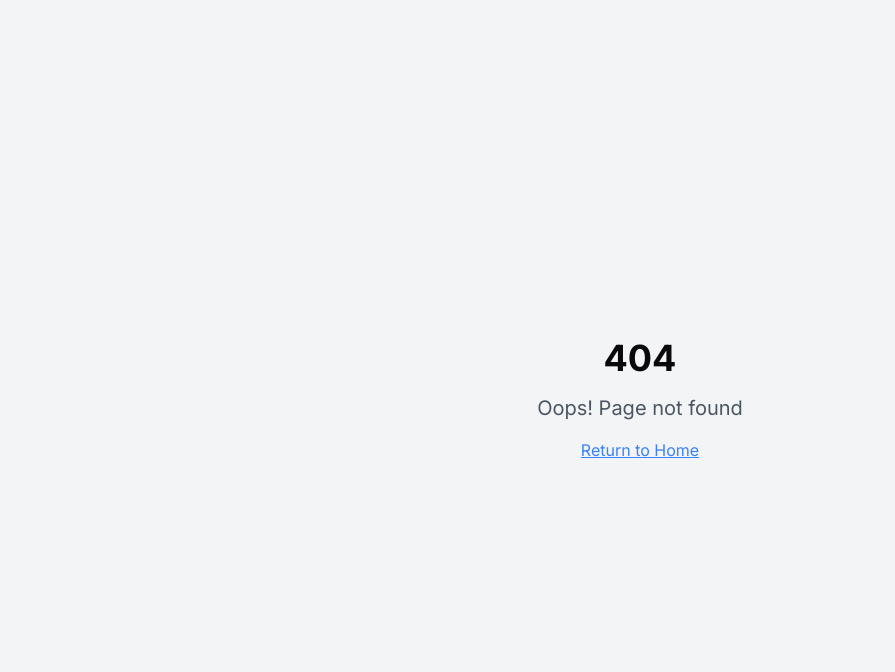
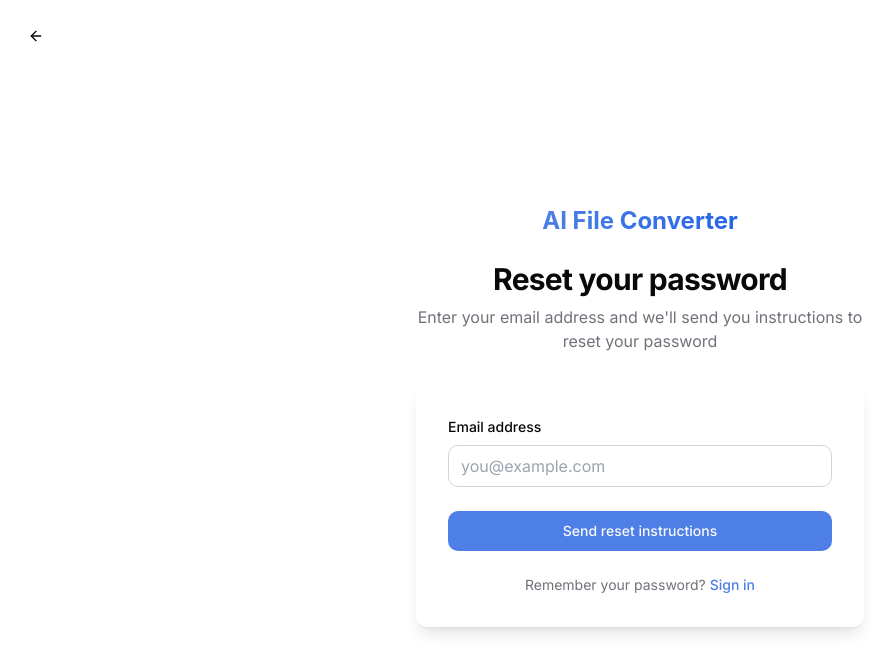
Before and after one commit to Teranne/AI-File-Converter, a React (Vite) app: page /forgot-password in a window 1280 px wide. Before the commit this address had no page. Shown: the top 672 px of the page, without its empty margins (0-895 px from the left). Built offline with nearby package versions, Linux system fonts and the light colour scheme.

Commit message:
Add forgot password page
This commit adds a page for users to reset their password if they have forgotten it.  The page will be accessible via a link on the login and signup pages.

```diff
--- a/src/App.tsx
+++ b/src/App.tsx
@@ -7,6 +7,7 @@ import { BrowserRouter, Routes, Route } from "react-router-dom";
 import Index from "./pages/Index";
 import Login from "./pages/Login";
 import Signup from "./pages/Signup";
+import ForgotPassword from "./pages/ForgotPassword";
 import NotFound from "./pages/NotFound";
 
 const queryClient = new QueryClient();
@@ -21,6 +22,7 @@ const App = () => (
           <Route path="/" element={<Index />} />
           <Route path="/login" element={<Login />} />
           <Route path="/signup" element={<Signup />} />
+          <Route path="/forgot-password" element={<ForgotPassword />} />
           {/* ADD ALL CUSTOM ROUTES ABOVE THE CATCH-ALL "*" ROUTE */}
           <Route path="*" element={<NotFound />} />
         </Routes>
--- /dev/null
+++ b/src/pages/ForgotPassword.tsx
@@ -0,0 +1,136 @@
+
+import { useState } from "react";
+import { useNavigate, Link } from "react-router-dom";
+import { ArrowLeft, Mail } from "lucide-react";
+import { Button } from "@/components/ui/button";
+
+const ForgotPassword = () => {
+  const navigate = useNavigate();
+  const [email, setEmail] = useState("");
+  const [isLoading, setIsLoading] = useState(false);
+  const [error, setError] = useState("");
+  const [success, setSuccess] = useState(false);
+
+  const handleSubmit = async (e: React.FormEvent) => {
+    e.preventDefault();
+    setError("");
+
+    if (!email) {
+      setError("Please enter your email address");
+      return;
+    }
+
+    setIsLoading(true);
+
+    // Simulate password reset request - would be replaced with actual implementation
+    try {
+      // Mock successful reset request after a delay
+      await new Promise(resolve => setTimeout(resolve, 800));
+      console.log("Password reset requested for:", email);
+      setSuccess(true);
+    } catch (err) {
+      setError("Failed to send reset instructions. Please try again.");
+      console.error(err);
+    } finally {
+      setIsLoading(false);
+    }
+  };
+
+  return (
+    <div className="min-h-screen bg-background flex flex-col">
+      <div className="relative w-full max-w-7xl mx-auto px-4 sm:px-6 lg:px-8 py-4">
+        <Button
+          variant="ghost"
+          size="icon"
+          className="absolute left-4 top-4"
+          onClick={() => navigate("/login")}
+        >
+          <ArrowLeft className="h-5 w-5" />
+        </Button>
+      </div>
+
+      <div className="flex-1 flex flex-col items-center justify-center px-4 sm:px-6">
+        <div className="w-full max-w-md">
+          <div className="text-center mb-8">
+            <Link to="/" className="inline-block">
+              <span className="font-display text-2xl font-bold bg-clip-text text-transparent bg-gradient-to-r from-primary to-blue-600">
+                AI File Converter
+              </span>
+            </Link>
+
+            <h1 className="mt-6 text-3xl font-bold tracking-tight">
+              Reset your password
+            </h1>
+            <p className="mt-2 text-base text-muted-foreground">
+              Enter your email address and we'll send you instructions to reset your password
+            </p>
+          </div>
+
+          <div className="bg-white/50 dark:bg-gray-900/50 shadow-lg backdrop-blur-lg sm:rounded-xl p-8">
+            {error && (
+              <div className="mb-4 p-3 bg-red-50 border border-red-200 text-red-600 rounded-md text-sm">
+                {error}
+              </div>
+            )}
+
+            {success ? (
+              <div className="text-center">
+                <div className="mx-auto flex h-12 w-12 items-center justify-center rounded-full bg-green-100">
+                  <Mail className="h-6 w-6 text-green-600" />
+                </div>
+                <h3 className="mt-4 text-lg font-medium">Check your email</h3>
+                <p className="mt-2 text-sm text-muted-foreground">
+                  We've sent password reset instructions to {email}
+                </p>
+                <div className="mt-6">
+                  <Button
+                    onClick={() => navigate("/login")}
+                    className="w-full"
+                  >
+                    Back to Sign in
+                  </Button>
+                </div>
+              </div>
+            ) : (
+              <form onSubmit={handleSubmit} className="space-y-6">
+                <div>
+                  <label htmlFor="email" className="block text-sm font-medium mb-2">
+                    Email address
+                  </label>
+                  <input
+                    id="email"
+                    type="email"
+                    value={email}
+                    onChange={(e) => setEmail(e.target.value)}
+                    className="w-full px-3 py-2 border border-gray-300 rounded-md focus:outline-none focus:ring-2 focus:ring-primary/50 focus:border-primary"
+                    placeholder="you@example.com"
+                    required
+                  />
+                </div>
+
+                <Button
+                  type="submit"
+                  className="w-full"
+                  disabled={isLoading}
+                >
+                  {isLoading ? "Sending instructions..." : "Send reset instructions"}
+                </Button>
+              </form>
+            )}
+
+            <div className="mt-6 text-center text-sm">
+              <p className="text-muted-foreground">
+                Remember your password?{" "}
+                <Link to="/login" className="font-medium text-primary hover:text-primary/80">
+                  Sign in
+                </Link>
+              </p>
+            </div>
+          </div>
+        </div>
+      </div>
+    </div>
+  );
+};
+
+export default ForgotPassword;
--- a/src/pages/Login.tsx
+++ b/src/pages/Login.tsx
@@ -1,4 +1,3 @@
-
 import { useState } from "react";
 import { useNavigate, Link } from "react-router-dom";
 import { ArrowLeft, Eye, EyeOff } from "lucide-react";
@@ -131,9 +130,9 @@ const Login = () => {
                 </div>
 
                 <div className="text-sm">
-                  <a href="#" className="font-medium text-primary hover:text-primary/80">
+                  <Link to="/forgot-password" className="font-medium text-primary hover:text-primary/80">
                     Forgot your password?
-                  </a>
+                  </Link>
                 </div>
               </div>
 
```
